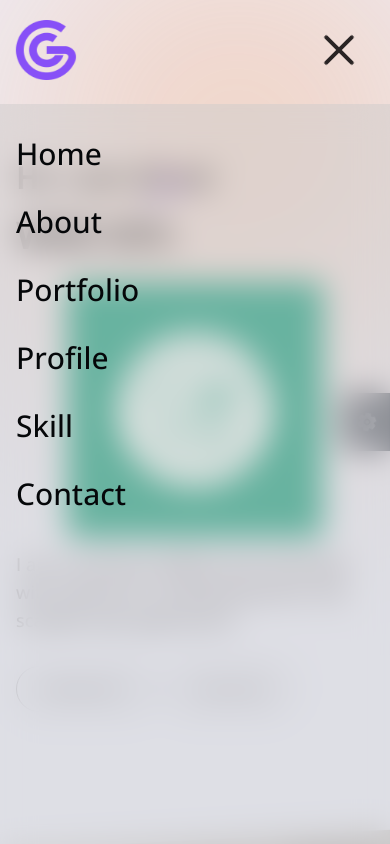
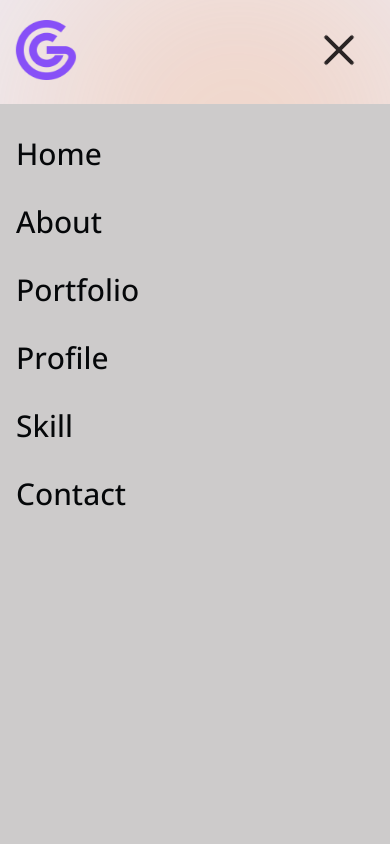
Before and after one commit to GilaniRabbu/developer-portfolio, a Next.js app: page / in a window 390 px wide. Both pictures are taken after a click on the button "Hamburger". Shown: the top 844 px of the page. Built offline with nearby package versions, Linux system fonts and the light colour scheme; a web font is replaced by a local one.

Commit message:
updated code

```diff
--- a/app/globals.css
+++ b/app/globals.css
@@ -23,7 +23,7 @@
   --tr-nav-bg: hsl(0, 0%, 100%, 0.5);
   --tr-nav-text: #050709;
   --tr-nav-text-hover: #FFFFFF;
-  --tr-nav-mobile-bg: hsl(0, 2%, 80%, 0.5);
+  --tr-nav-mobile-bg: hsl(0, 2%, 80%);
   --tr-nav-mobile-text: #050709;
   --tr-nav-hamburger: #292424;
 }
@@ -41,7 +41,7 @@
   --tr-nav-bg: hsl(210, 29%, 3%, 0.5);
   --tr-nav-text: #FFFFFF;
   --tr-nav-text-hover: #05080A;
-  --tr-nav-mobile-bg: hsl(10, 7%, 20%, 0.5);
+  --tr-nav-mobile-bg: hsl(10, 7%, 20%);
   --tr-nav-mobile-text: #FFFFFF;
   --tr-nav-hamburger: #CBC9C9;
 }
--- a/components/Header/Header.tsx
+++ b/components/Header/Header.tsx
@@ -126,7 +126,7 @@ export default function Header() {
             </div>
 
             <div
-              className={`header-menu px-4 py-8 lg:hidden backdrop-blur-lg ${
+              className={`header-menu px-4 py-8 lg:hidden ${
                 menuOpen ? "menu-open" : ""
               } ${closing ? "menu-closing" : ""}`}
             >
```
